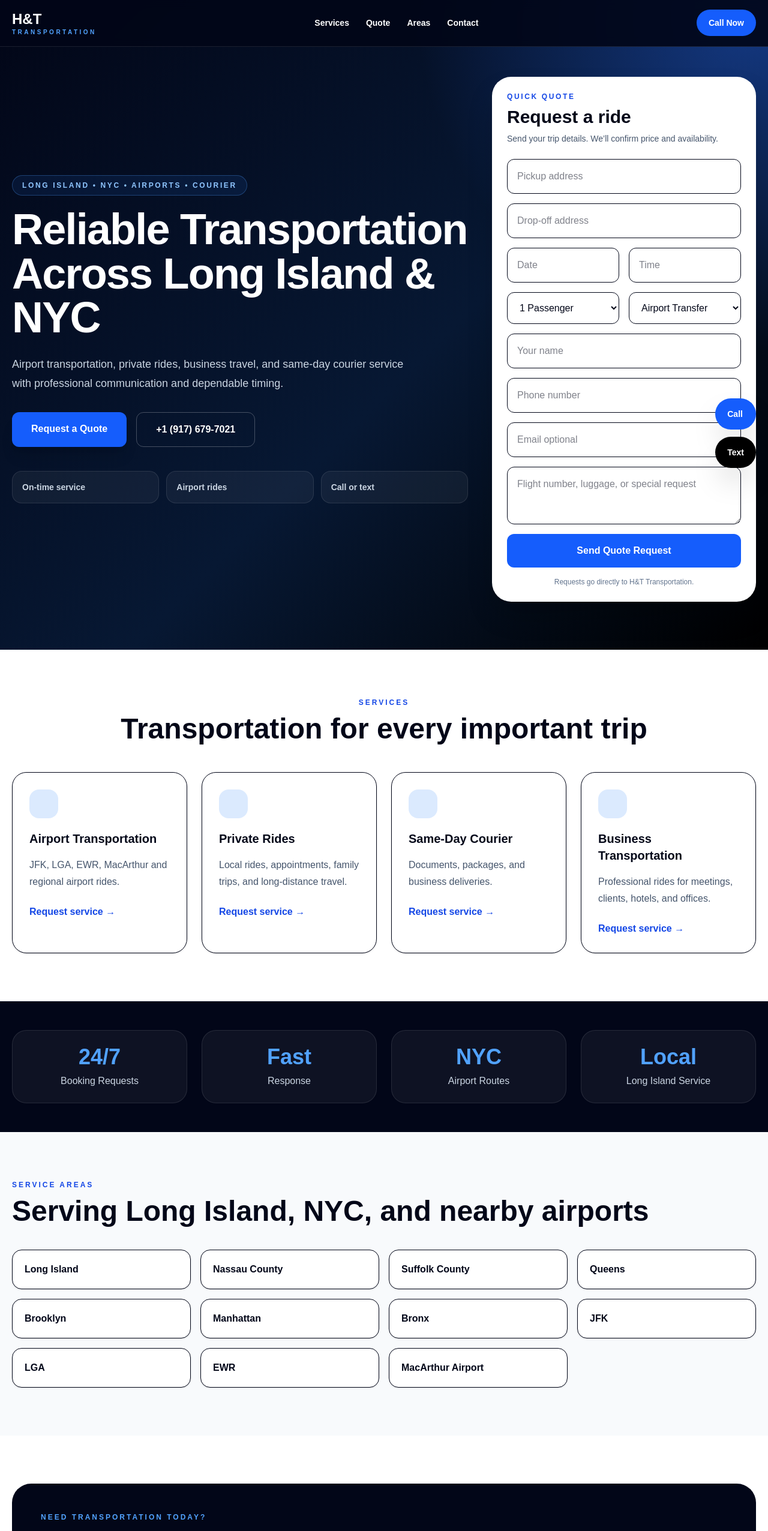
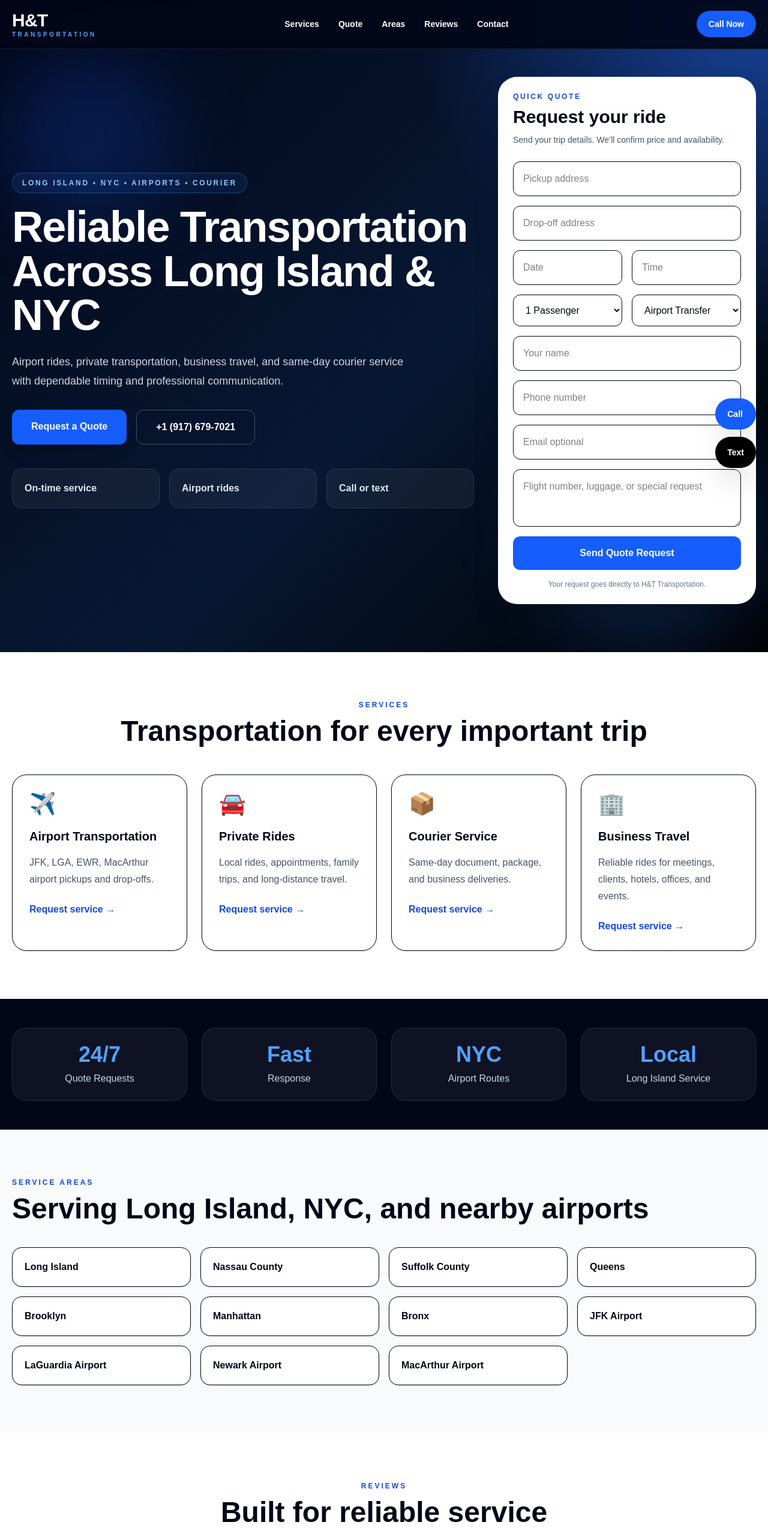
Before and after one commit to handttransportation/handttransportation, a Next.js app: page / in a window 1280 px wide. Shown: the top 2552 px of the page at 60% size. Built offline with nearby package versions, Linux system fonts and the light colour scheme.

Commit message:
Final design

```diff
--- a/app/page.tsx
+++ b/app/page.tsx
@@ -4,90 +4,77 @@ const email = "tahhatariq21@gmail.com";
 const formspreeEndpoint = "https://formspree.io/f/mrewjnkb";
 
 const services = [
-  ["Airport Transportation", "JFK, LGA, EWR, MacArthur and regional airport rides."],
-  ["Private Rides", "Local rides, appointments, family trips, and long-distance travel."],
-  ["Same-Day Courier", "Documents, packages, and business deliveries."],
-  ["Business Transportation", "Professional rides for meetings, clients, hotels, and offices."],
+  ["✈️", "Airport Transportation", "JFK, LGA, EWR, MacArthur airport pickups and drop-offs."],
+  ["🚘", "Private Rides", "Local rides, appointments, family trips, and long-distance travel."],
+  ["📦", "Courier Service", "Same-day document, package, and business deliveries."],
+  ["🏢", "Business Travel", "Reliable rides for meetings, clients, hotels, offices, and events."],
 ];
 
 const areas = [
-  "Long Island",
-  "Nassau County",
-  "Suffolk County",
-  "Queens",
-  "Brooklyn",
-  "Manhattan",
-  "Bronx",
-  "JFK",
-  "LGA",
-  "EWR",
-  "MacArthur Airport",
+  "Long Island", "Nassau County", "Suffolk County", "Queens", "Brooklyn",
+  "Manhattan", "Bronx", "JFK Airport", "LaGuardia Airport", "Newark Airport", "MacArthur Airport"
 ];
 
 export default function Home() {
   return (
     <main className="min-h-screen bg-white text-slate-950">
-      <header className="fixed top-0 z-50 w-full border-b border-white/10 bg-slate-950/90 backdrop-blur">
+      <header className="fixed top-0 z-50 w-full border-b border-white/10 bg-slate-950/90 backdrop-blur-xl">
         <nav className="mx-auto flex max-w-7xl items-center justify-between px-5 py-4 text-white">
           <a href="#" className="leading-tight">
-            <div className="text-2xl font-black">H&T</div>
+            <div className="text-3xl font-black tracking-tight">H&T</div>
             <div className="text-[10px] font-black uppercase tracking-[0.35em] text-blue-400">
               Transportation
             </div>
           </a>
 
-          <div className="hidden gap-7 text-sm font-bold md:flex">
-            <a href="#services">Services</a>
-            <a href="#quote">Quote</a>
-            <a href="#areas">Areas</a>
-            <a href="#contact">Contact</a>
+          <div className="hidden items-center gap-8 text-sm font-bold md:flex">
+            <a href="#services" className="hover:text-blue-300">Services</a>
+            <a href="#quote" className="hover:text-blue-300">Quote</a>
+            <a href="#areas" className="hover:text-blue-300">Areas</a>
+            <a href="#reviews" className="hover:text-blue-300">Reviews</a>
+            <a href="#contact" className="hover:text-blue-300">Contact</a>
           </div>
 
-          <a
-            href={`tel:${phone}`}
-            className="rounded-full bg-blue-600 px-5 py-3 text-sm font-black hover:bg-blue-700"
-          >
+          <a href={`tel:${phone}`} className="rounded-full bg-blue-600 px-5 py-3 text-sm font-black hover:bg-blue-700">
             Call Now
           </a>
         </nav>
       </header>
 
       <section className="relative overflow-hidden bg-slate-950 px-5 pb-20 pt-32 text-white">
-        <div className="absolute inset-0 bg-[radial-gradient(circle_at_top_right,rgba(37,99,235,0.45),transparent_35%),linear-gradient(135deg,#020617,#071833_55%,#000)]" />
+        <div className="absolute inset-0 bg-[radial-gradient(circle_at_top_right,rgba(37,99,235,0.55),transparent_35%),linear-gradient(135deg,#020617,#071833_55%,#000)]" />
+        <div className="absolute left-0 top-20 h-72 w-72 rounded-full bg-blue-600/20 blur-3xl" />
+        <div className="absolute bottom-0 right-0 h-96 w-96 rounded-full bg-blue-500/20 blur-3xl" />
 
-        <div className="relative mx-auto grid max-w-7xl gap-10 lg:grid-cols-[1fr_440px] lg:items-center">
-          <div className="max-w-3xl">
+        <div className="relative mx-auto grid max-w-7xl gap-10 lg:grid-cols-[1.1fr_430px] lg:items-center">
+          <div>
             <p className="mb-5 inline-flex rounded-full border border-blue-400/30 bg-blue-500/10 px-4 py-2 text-xs font-black uppercase tracking-[0.22em] text-blue-300">
               Long Island • NYC • Airports • Courier
             </p>
 
-            <h1 className="text-5xl font-black leading-[1.02] tracking-tight md:text-7xl">
+            <h1 className="max-w-4xl text-5xl font-black leading-[1.02] tracking-tight md:text-7xl">
               Reliable Transportation Across Long Island & NYC
             </h1>
 
             <p className="mt-6 max-w-2xl text-lg leading-8 text-slate-300">
-              Airport transportation, private rides, business travel, and same-day courier service with professional communication and dependable timing.
+              Airport rides, private transportation, business travel, and same-day courier service with dependable timing and professional communication.
             </p>
 
             <div className="mt-8 flex flex-col gap-4 sm:flex-row">
-              <a
-                href="#quote"
-                className="rounded-xl bg-blue-600 px-8 py-4 text-center font-black shadow-xl hover:bg-blue-700"
-              >
+              <a href="#quote" className="rounded-xl bg-blue-600 px-8 py-4 text-center font-black shadow-xl hover:bg-blue-700">
                 Request a Quote
               </a>
-              <a
-                href={`tel:${phone}`}
-                className="rounded-xl border border-white/25 px-8 py-4 text-center font-black hover:bg-white hover:text-slate-950"
-              >
+              <a href={`tel:${phone}`} className="rounded-xl border border-white/25 px-8 py-4 text-center font-black hover:bg-white hover:text-slate-950">
                 {displayPhone}
               </a>
             </div>
 
-            <div className="mt-10 grid gap-3 text-sm font-bold text-slate-300 sm:grid-cols-3">
-              <div className="rounded-2xl border border-white/10 bg-white/5 p-4">On-time service</div>
-              <div className="rounded-2xl border border-white/10 bg-white/5 p-4">Airport rides</div>
-              <div className="rounded-2xl border border-white/10 bg-white/5 p-4">Call or text</div>
+            <div className="mt-10 grid gap-4 sm:grid-cols-3">
+              {["On-time service", "Airport rides", "Call or text"].map((item) => (
+                <div key={item} className="rounded-2xl border border-white/10 bg-white/5 p-5 font-bold text-slate-200">
+                  {item}
+                </div>
+              ))}
             </div>
           </div>
 
@@ -103,8 +90,8 @@ export default function Home() {
             <p className="text-xs font-black uppercase tracking-[0.22em] text-blue-700">
               Quick Quote
             </p>
-            <h2 className="mt-2 text-3xl font-black">Request a ride</h2>
-            <p className="mt-2 text-sm text-slate-600">
+            <h2 className="mt-2 text-3xl font-black">Request your ride</h2>
+            <p className="mt-2 text-sm leading-6 text-slate-600">
               Send your trip details. We’ll confirm price and availability.
             </p>
 
@@ -123,6 +110,7 @@ export default function Home() {
                   <option>2 Passengers</option>
                   <option>3 Passengers</option>
                   <option>4 Passengers</option>
+                  <option>5+ Passengers</option>
                 </select>
 
                 <select name="service_type" className="rounded-xl border p-4 outline-none focus:border-blue-600">
@@ -143,7 +131,7 @@ export default function Home() {
               </button>
 
               <p className="text-center text-xs text-slate-500">
-                Requests go directly to H&T Transportation.
+                Your request goes directly to H&T Transportation.
               </p>
             </div>
           </form>
@@ -152,17 +140,15 @@ export default function Home() {
 
       <section id="services" className="px-5 py-20">
         <div className="mx-auto max-w-7xl">
-          <p className="text-center text-xs font-black uppercase tracking-[0.25em] text-blue-700">
-            Services
-          </p>
+          <p className="text-center text-xs font-black uppercase tracking-[0.25em] text-blue-700">Services</p>
           <h2 className="mt-3 text-center text-4xl font-black md:text-5xl">
             Transportation for every important trip
           </h2>
 
           <div className="mt-12 grid gap-6 md:grid-cols-2 lg:grid-cols-4">
-            {services.map(([title, text]) => (
-              <div key={title} className="rounded-3xl border bg-white p-7 shadow-sm hover:shadow-xl">
-                <div className="mb-5 h-12 w-12 rounded-2xl bg-blue-100" />
+            {services.map(([icon, title, text]) => (
+              <div key={title} className="rounded-3xl border bg-white p-7 shadow-sm transition hover:-translate-y-1 hover:shadow-xl">
+                <div className="mb-5 text-4xl">{icon}</div>
                 <h3 className="text-xl font-black">{title}</h3>
                 <p className="mt-4 leading-7 text-slate-600">{text}</p>
                 <a href="#quote" className="mt-6 inline-block font-black text-blue-700">
@@ -177,7 +163,7 @@ export default function Home() {
       <section className="bg-slate-950 px-5 py-12 text-white">
         <div className="mx-auto grid max-w-7xl gap-6 text-center md:grid-cols-4">
           {[
-            ["24/7", "Booking Requests"],
+            ["24/7", "Quote Requests"],
             ["Fast", "Response"],
             ["NYC", "Airport Routes"],
             ["Local", "Long Island Service"],
@@ -192,9 +178,7 @@ export default function Home() {
 
       <section id="areas" className="bg-slate-50 px-5 py-20">
         <div className="mx-auto max-w-7xl">
-          <p className="text-xs font-black uppercase tracking-[0.25em] text-blue-700">
-            Service Areas
-          </p>
+          <p className="text-xs font-black uppercase tracking-[0.25em] text-blue-700">Service Areas</p>
           <h2 className="mt-3 text-4xl font-black md:text-5xl">
             Serving Long Island, NYC, and nearby airports
           </h2>
@@ -209,6 +193,28 @@ export default function Home() {
         </div>
       </section>
 
+      <section id="reviews" className="bg-white px-5 py-20">
+        <div className="mx-auto max-w-7xl">
+          <p className="text-center text-xs font-black uppercase tracking-[0.25em] text-blue-700">Reviews</p>
+          <h2 className="mt-3 text-center text-4xl font-black md:text-5xl">
+            Built for reliable service
+          </h2>
+
+          <div className="mt-12 grid gap-6 md:grid-cols-3">
+            {[
+              "Professional, easy communication, and dependable timing.",
+              "Great option for airport rides across Long Island and NYC.",
+              "Simple booking process and quick response."
+            ].map((review) => (
+              <div key={review} className="rounded-3xl border bg-slate-50 p-7">
+                <div className="text-yellow-500">★★★★★</div>
+                <p className="mt-4 leading-7 text-slate-700">{review}</p>
+              </div>
+            ))}
+          </div>
+        </div>
+      </section>
+
       <section id="contact" className="px-5 py-20">
         <div className="mx-auto max-w-7xl rounded-[2rem] bg-slate-950 p-8 text-white md:p-12">
           <p className="text-xs font-black uppercase tracking-[0.25em] text-blue-400">
@@ -217,6 +223,7 @@ export default function Home() {
           <h2 className="mt-3 text-4xl font-black md:text-5xl">
             Call, text, or request a quote online.
           </h2>
+
           <div className="mt-8 flex flex-col gap-4 sm:flex-row">
             <a href={`tel:${phone}`} className="rounded-xl bg-blue-600 px-8 py-4 text-center font-black">
               Call {displayPhone}
@@ -236,7 +243,8 @@ export default function Home() {
               Transportation
             </div>
           </div>
-          <div className="text-sm text-slate-400">
+
+          <div className="text-sm leading-7 text-slate-400">
             <p>{displayPhone}</p>
             <p>{email}</p>
             <p>© 2026 H&T Transportation. All rights reserved.</p>
```
